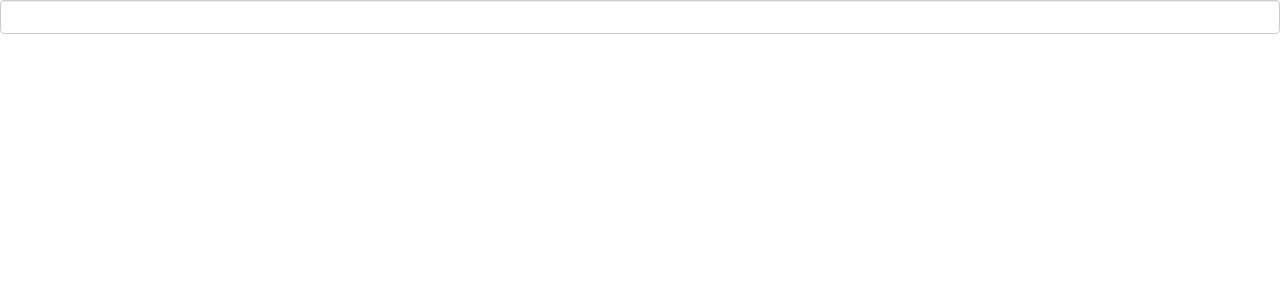
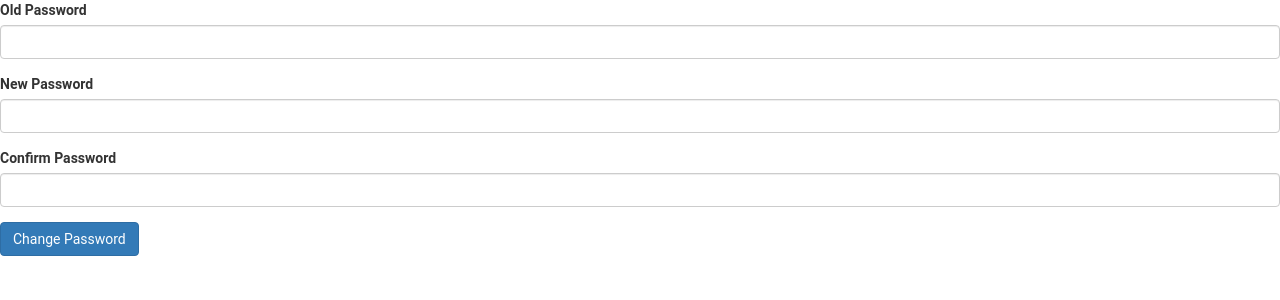
Before and after one commit to Baraka-Mugisha/Angular-Course, an Angular app: page / in a window 1280 px wide. Shown: the top 300 px of the page. Built offline with nearby package versions, Linux system fonts and the light colour scheme.

Commit message:
Exercise - Correction

```diff
--- a/src/app/app.component.html
+++ b/src/app/app.component.html
@@ -66,4 +66,5 @@
 <!-- <contact-form></contact-form> -->
 <!-- <create-course></create-course> -->
 <!-- <signup-form></signup-form> -->
-<new-course></new-course>
+<!-- <new-course></new-course> -->
+<change-password></change-password>
--- a/src/app/app.module.ts
+++ b/src/app/app.module.ts
@@ -26,9 +26,10 @@
 import { CreateCourseComponent } from './create-course/create-course.component';
 import { SignupFormComponent } from './signup-form/signup-form.component';
 import { NewCourseComponent } from './new-course/new-course.component';
+import { ChangePasswordComponent } from './change-password/change-password.component';
 
 @NgModule({
-  declarations: [AppComponent, CourseComponent, CoursesComponent, SummaryPipe, FavoriteComponent, MovieSearchComponent, PrepositionPipe, PanelComponent, LikeComponent, InputFormatDirective, ZippyComponent, ContactFormComponent, CreateCourseComponent, SignupFormComponent, NewCourseComponent],
+  declarations: [AppComponent, CourseComponent, CoursesComponent, SummaryPipe, FavoriteComponent, MovieSearchComponent, PrepositionPipe, PanelComponent, LikeComponent, InputFormatDirective, ZippyComponent, ContactFormComponent, CreateCourseComponent, SignupFormComponent, NewCourseComponent, ChangePasswordComponent],
   imports: [BrowserModule, FormsModule, BrowserAnimationsModule, MatToolbarModule, FlexLayoutModule, ReactiveFormsModule],
   providers: [CoursesService],
   bootstrap: [AppComponent],
--- /dev/null
+++ b/src/app/change-password/change-password.component.html
@@ -0,0 +1,41 @@
+<form [formGroup]="form" (ngSubmit)="changePassword()">
+    <div class="form-group">
+        <label for="oldPassword">Old Password</label>
+        <input
+            formControlName="oldPassword"
+            type="password"
+            id="oldPassword"
+            class="form-control">
+        <div class="alert alert-danger" *ngIf="oldPassword.touched && oldPassword.invalid">
+            <div *ngIf="oldPassword.errors.required">old password is required</div>
+            <div *ngIf="oldPassword.errors.invalid">old password is not valid</div>
+        </div>
+        <div *ngIf="oldPassword.pending">Checking password validity ...</div>
+    </div>
+    <div class="form-group">
+        <label for="newPassword">New Password</label>
+        <input
+            formControlName="newPassword"
+            type="password"
+            id="newPassword"
+            class="form-control">
+        <div class="alert alert-danger" *ngIf="newPassword.touched && newPassword.invalid">
+            <div *ngIf="newPassword.errors.required">new password is required</div>
+            <div *ngIf="newPassword.errors.minlength">new password ishould be minimum of {{ newPassword.errors.minlength.requiredLength }} characters</div>
+        </div>
+    </div>
+    <div class="form-group">
+        <label for="confirmPassword">Confirm Password</label>
+        <input
+            formControlName="confirmPassword"
+            type="password"
+            id="confirmPassword"
+            class="form-control">
+        <div class="alert alert-danger" *ngIf="confirmPassword.touched && confirmPassword.invalid">
+            <div *ngIf="confirmPassword.errors.required">confirm password is required</div>
+        </div>
+        <div class="alert alert-danger" *ngIf="confirmPassword.touched && form.invalid && form.errors.passwordsNotMatch">Passwords don't match</div>
+
+    </div>
+    <button class="btn btn-primary">Change Password</button>
+</form>
--- /dev/null
+++ b/src/app/change-password/change-password.component.ts
@@ -0,0 +1,49 @@
+import { Component } from '@angular/core';
+import { FormGroup, FormControl, Validators, FormBuilder } from '@angular/forms';
+import { passwordValidators } from './password.validators';
+
+@Component({
+  selector: 'change-password',
+  templateUrl: './change-password.component.html',
+  styleUrls: ['./change-password.component.css']
+})
+export class ChangePasswordComponent {
+  form = new FormGroup({
+    oldPassword: new FormControl('',
+      Validators.required,
+      passwordValidators.invalid
+      ),
+    newPassword: new FormControl('', [
+      Validators.required,
+      Validators.minLength(5)]),
+    confirmPassword: new FormControl('', Validators.required)
+  }, passwordValidators.passwordsNotMatch )
+
+  // THE SECOND WAY :
+
+  // form
+  // constructor(fb: FormBuilder) {
+  //   this.form = fb.group({
+  //     oldPassword: fb.control('',
+  //       Validators.required,
+  //       passwordValidators.invalid),
+  //     newPassword: fb.control('', [
+  //       Validators.required,
+  //       Validators.minLength(5)]),
+  //     confirmPassword: fb.control('', Validators.required),
+  //   }, { validator: passwordValidators.passwordsNotMatch })
+  // }
+
+  changePassword(){
+    console.log('form submitted...', this.form)
+  }
+  get oldPassword(){
+    return this.form.get('oldPassword')
+  }
+  get newPassword(){
+    return this.form.get('newPassword')
+  }
+  get confirmPassword(){
+    return this.form.get('confirmPassword')
+  }
+}
--- /dev/null
+++ b/src/app/change-password/password.validators.ts
@@ -0,0 +1,23 @@
+import { AbstractControl, ValidationErrors } from '@angular/forms';
+
+export class passwordValidators {
+    static invalid(control: AbstractControl) : Promise<ValidationErrors | null> {
+        return new Promise((resolve, reject) => {
+            setTimeout(() => {
+                if (control.value !== '1234')
+                    resolve({ invalid: true })
+                else
+                    resolve(null)
+            }, 2000)
+        })
+    }
+
+    static passwordsNotMatch(control: AbstractControl){
+        let newPassword = control.get('newPassword');
+        let confirmPassword = control.get('confirmPassword');
+
+        if(newPassword.value !== confirmPassword.value)
+            return { passwordsNotMatch: true }
+        return null
+    }
+}
--- a/src/app/new-course/new-course.component.ts
+++ b/src/app/new-course/new-course.component.ts
@@ -13,7 +13,7 @@
   })
   secondForm
 
-  constructor(fb: FormBuilder){ // This is a second approch
+  constructor(fb: FormBuilder){ // This is a second approach
     this.secondForm = fb.group({
       name: ['', Validators.required],
       topics: fb.array([])
--- a/src/app/signup-form/signup-form.component.ts
+++ b/src/app/signup-form/signup-form.component.ts
@@ -1,6 +1,6 @@
 import { Component } from '@angular/core';
 import { FormGroup, FormControl, Validators } from '@angular/forms';
-import {UsernameValidators} from './username.validators';
+import { UsernameValidators } from './username.validators';
 
 @Component({
   selector: 'signup-form',
```
Also changed, not shown: src/app/change-password/change-password.component.css (added), 1 other file (tests, documents, lock files or other folders).
